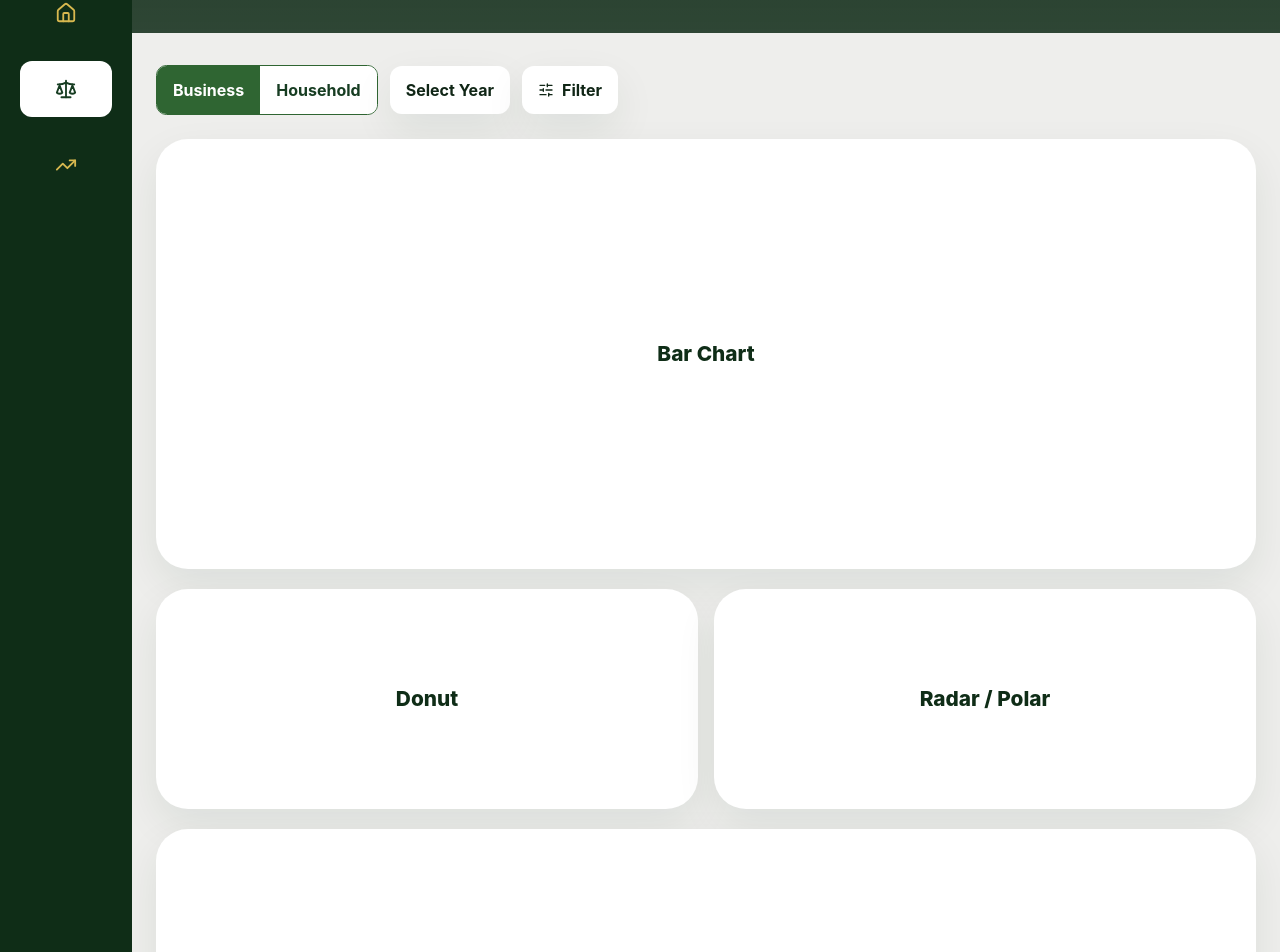
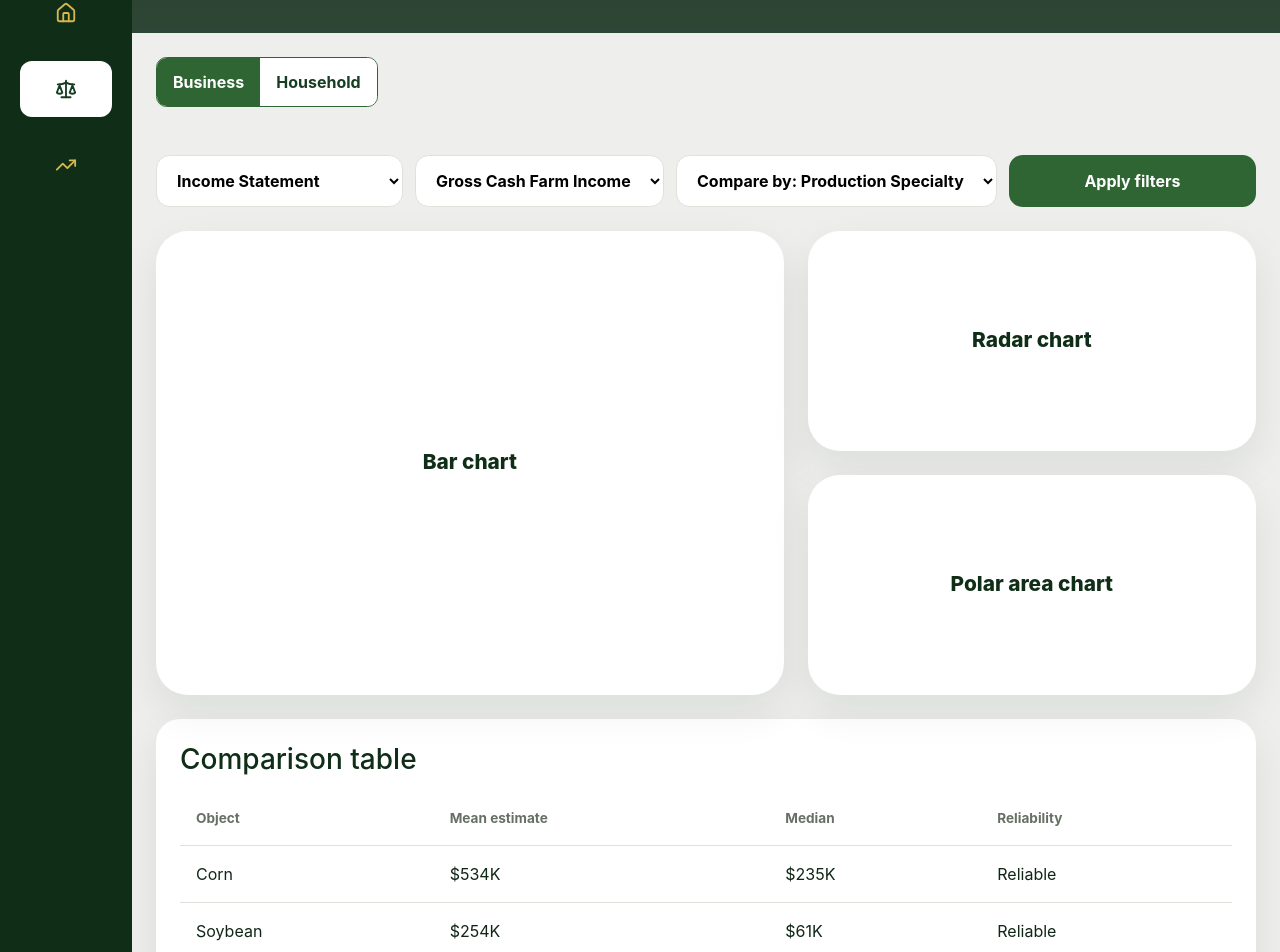
Before and after one commit to KIRSTEN-23/arms-dashboard, a React (Vite) app in the folder frontend/: page /comparison in a window 1280 px wide. Shown: the part 148-1100 px from the top of the page. Built offline with nearby package versions, Linux system fonts and the light colour scheme; grey boxes are pictures that could not be loaded.

Commit message:
feat: implement comparison page components

```diff
--- a/frontend/src/App.css
+++ b/frontend/src/App.css
@@ -413,3 +413,83 @@ button {
     grid-template-columns: 1fr;
   }
 }
+
+.comparison-page {
+  max-width: 1200px;
+  margin: 0 auto;
+  padding: 1.5rem;
+}
+
+.comparison-controls {
+  display: grid;
+  grid-template-columns: repeat(4, 1fr);
+  gap: 0.75rem;
+  margin-bottom: 1.5rem;
+}
+
+.comparison-controls select,
+.comparison-controls button {
+  border: 1px solid #dde3da;
+  border-radius: 0.85rem;
+  background: #ffffff;
+  padding: 0.85rem 1rem;
+  font-weight: 700;
+}
+
+.comparison-controls button {
+  background: #2f6532;
+  color: #ffffff;
+  border: none;
+}
+
+.comparison-charts {
+  display: grid;
+  grid-template-columns: 1.4fr 1fr;
+  gap: 1.5rem;
+  margin-bottom: 1.5rem;
+}
+
+.comparison-chart-large {
+  grid-row: span 2;
+  min-height: 460px;
+}
+
+.comparison-table-card {
+  background: #ffffff;
+  border-radius: 1.5rem;
+  padding: 1.5rem;
+  box-shadow: 0 1rem 2.5rem rgba(15, 45, 23, 0.08);
+}
+
+.comparison-table-card h3 {
+  margin: 0 0 1rem;
+  color: #0f2d17;
+}
+
+.comparison-table {
+  width: 100%;
+  border-collapse: collapse;
+}
+
+.comparison-table th,
+.comparison-table td {
+  padding: 1rem;
+  border-bottom: 1px solid #dde3da;
+  text-align: left;
+}
+
+.comparison-table th {
+  color: #667064;
+  font-size: 0.85rem;
+}
+
+@media (max-width: 900px) {
+  .comparison-controls,
+  .comparison-charts {
+    grid-template-columns: 1fr;
+  }
+
+  .comparison-chart-large {
+    grid-row: auto;
+  }
+}
--- a/frontend/src/components/comparison/ComparisonCharts.jsx
+++ b/frontend/src/components/comparison/ComparisonCharts.jsx
@@ -0,0 +1,13 @@
+import CardShell from "../common/CardShell";
+
+function ComparisonCharts() {
+  return (
+    <section className="comparison-charts">
+      <CardShell title="Bar chart" className="comparison-chart-large" />
+      <CardShell title="Radar chart" />
+      <CardShell title="Polar area chart" />
+    </section>
+  );
+}
+
+export default ComparisonCharts;
--- a/frontend/src/components/comparison/ComparisonControls.jsx
+++ b/frontend/src/components/comparison/ComparisonControls.jsx
@@ -0,0 +1,27 @@
+function ComparisonControls() {
+  return (
+    <section className="comparison-controls">
+      <select>
+        <option>Income Statement</option>
+        <option>Balance Sheet</option>
+        <option>Financial Ratios</option>
+      </select>
+
+      <select>
+        <option>Gross Cash Farm Income</option>
+        <option>Net Farm Income</option>
+        <option>Farm Assets</option>
+      </select>
+
+      <select>
+        <option>Compare by: Production Specialty</option>
+        <option>Compare by: NASS Region</option>
+        <option>Compare by: Economic Class</option>
+      </select>
+
+      <button type="button">Apply filters</button>
+    </section>
+  );
+}
+
+export default ComparisonControls;
--- a/frontend/src/components/comparison/ComparisonTable.jsx
+++ b/frontend/src/components/comparison/ComparisonTable.jsx
@@ -0,0 +1,37 @@
+const rows = [
+  { object: "Corn", value: "$534K", median: "$235K", reliability: "Reliable" },
+  { object: "Soybean", value: "$254K", median: "$61K", reliability: "Reliable" },
+  { object: "Dairy", value: "$1.9M", median: "$529K", reliability: "Reliable" },
+];
+
+function ComparisonTable() {
+  return (
+    <section className="comparison-table-card">
+      <h3>Comparison table</h3>
+
+      <table className="comparison-table">
+        <thead>
+          <tr>
+            <th>Object</th>
+            <th>Mean estimate</th>
+            <th>Median</th>
+            <th>Reliability</th>
+          </tr>
+        </thead>
+
+        <tbody>
+          {rows.map((row) => (
+            <tr key={row.object}>
+              <td>{row.object}</td>
+              <td>{row.value}</td>
+              <td>{row.median}</td>
+              <td>{row.reliability}</td>
+            </tr>
+          ))}
+        </tbody>
+      </table>
+    </section>
+  );
+}
+
+export default ComparisonTable;
--- a/frontend/src/pages/ComparisonPage.jsx
+++ b/frontend/src/pages/ComparisonPage.jsx
@@ -1,9 +1,10 @@
 import { useState } from "react";
+import PageHeader from "../components/common/PageHeader";
 import DomainTabs from "../components/common/DomainTabs";
 import EmptyState from "../components/common/EmptyState";
-import PageHeader from "../components/common/PageHeader";
-import CardShell from "../components/common/CardShell";
-import { SlidersHorizontal } from "lucide-react";
+import ComparisonControls from "../components/comparison/ComparisonControls";
+import ComparisonCharts from "../components/comparison/ComparisonCharts";
+import ComparisonTable from "../components/comparison/ComparisonTable";
 
 function ComparisonPage() {
   const [activeDomain, setActiveDomain] = useState("business");
@@ -12,43 +13,24 @@ function ComparisonPage() {
     <>
       <PageHeader
         title="Farm Data Comparison"
-        description="Compare selected farm business financial metrics across categories."
-        action={
-          <button type="button" className="export-button">
-            Export
-          </button>
-        }
+        description="Compare farm business financial metrics across selected farm categories."
       />
 
-      <div className="toolbar">
+      <div className="page-toolbar">
         <DomainTabs activeDomain={activeDomain} onChange={setActiveDomain} />
-
-        <button type="button" className="filter-button">
-          Select Year
-        </button>
-
-        <button type="button" className="filter-button">
-          <SlidersHorizontal size={16} />
-          Filter
-        </button>
       </div>
 
       {activeDomain === "household" ? (
         <EmptyState
           title="Household comparison coming soon"
-          message="Business comparison is available in this version. Household comparison is planned as a future feature."
+          message="This version compares farm business data. Household comparison is planned for a future release."
         />
       ) : (
-        <div className="page-grid">
-          <CardShell title="Bar Chart" className="chart-large" />
-
-          <div className="two-column-grid">
-            <CardShell title="Donut" />
-            <CardShell title="Radar / Polar" />
-          </div>
-
-          <CardShell title="Comparison Data Table" className="table-card" />
-        </div>
+        <main className="comparison-page">
+          <ComparisonControls />
+          <ComparisonCharts />
+          <ComparisonTable />
+        </main>
       )}
     </>
   );
```
